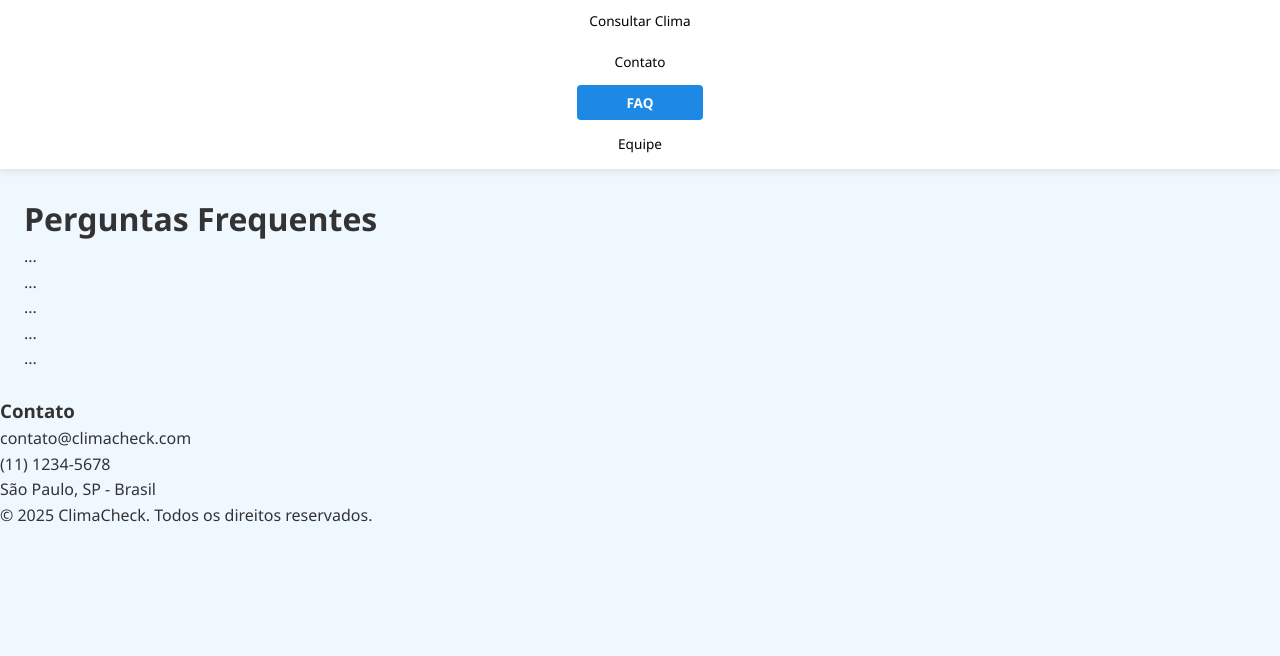
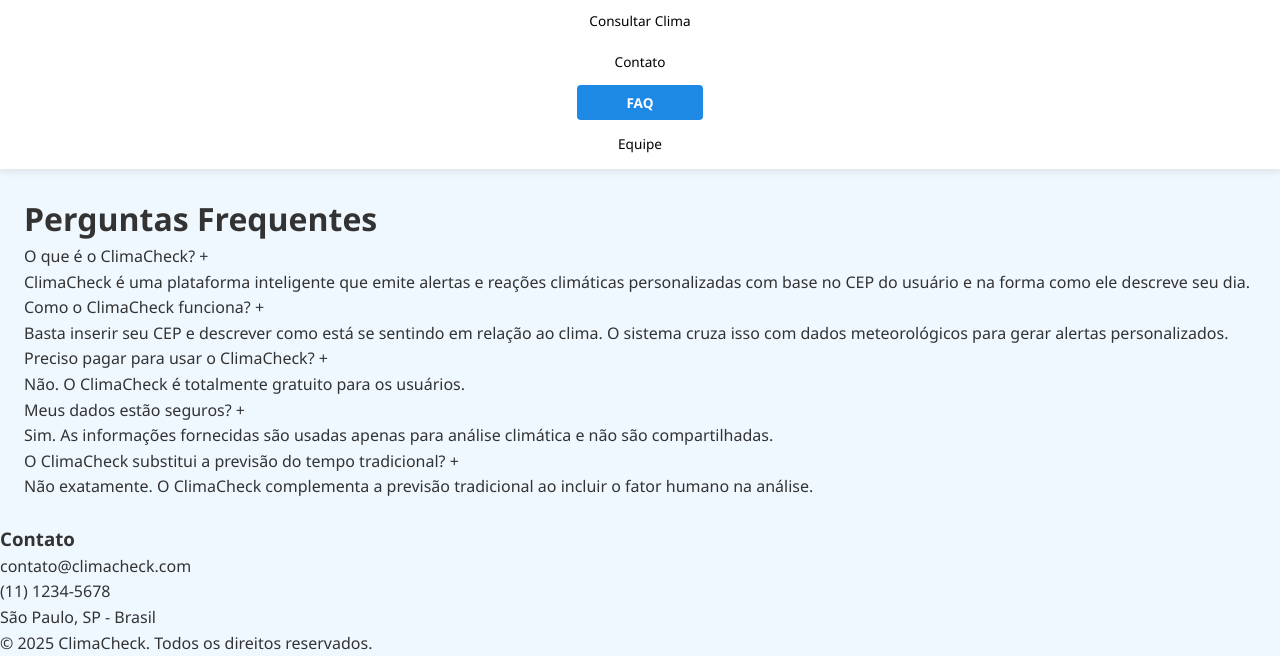
Before and after one commit to ChallengeFiap1tdspo/climaCheck, a plain HTML site: page assets/faq.html in a window 1280 px wide. Shown: the part 553-1209 px from the top of the page. Before the commit the page ends 1081 px from the top, so only its background shows below. Drawn offline with Linux system fonts and the light colour scheme.

Commit message:
ajustando perguntas e respostar e menu

```diff
--- a/assets/faq.html
+++ b/assets/faq.html
@@ -18,7 +18,7 @@
           <li><a href="../index.html">Início</a></li>
           <li><a href="./logar.html">Consultar Clima</a></li>
           <li><a href="./contato.html">Contato</a></li>
-        <li><a href="./faq.html" class="ligado">FAQ</a></li>
+          <li><a href="./faq.html"class="ligado">FAQ</a></li>
           <li><a href="equipe.html">Equipe</a></li>
         </ul>
       </nav>
@@ -28,14 +28,58 @@
         <div class="faq-container">
             <h1>Perguntas Frequentes</h1>
 
-    <div class="faq-item">...</div>
-    <div class="faq-item">...</div>
-    <div class="faq-item">...</div>
-    <div class="faq-item">...</div>
-    <div class="faq-item">...</div>
+            <div class="faq-item">
+                <div class="faq-question">
+                    <span class="faq-text">O que é o ClimaCheck?</span>
+                    <span class="faq-icon">+</span>
+                </div>
+                <div class="faq-answer">
+                    ClimaCheck é uma plataforma inteligente que emite alertas e reações climáticas personalizadas com base no CEP do usuário e na forma como ele descreve seu dia.
+                </div>
+            </div>
 
+            <div class="faq-item">
+                <div class="faq-question">
+                    <span class="faq-text">Como o ClimaCheck funciona?</span>
+                    <span class="faq-icon">+</span>
+                </div>
+                <div class="faq-answer">
+                    Basta inserir seu CEP e descrever como está se sentindo em relação ao clima. O sistema cruza isso com dados meteorológicos para gerar alertas personalizados.
+                </div>
+            </div>
+
+            <div class="faq-item">
+                <div class="faq-question">
+                    <span class="faq-text">Preciso pagar para usar o ClimaCheck?</span>
+                    <span class="faq-icon">+</span>
+                </div>
+                <div class="faq-answer">
+                    Não. O ClimaCheck é totalmente gratuito para os usuários.
+                </div>
+            </div>
+
+            <div class="faq-item">
+                <div class="faq-question">
+                    <span class="faq-text">Meus dados estão seguros?</span>
+                    <span class="faq-icon">+</span>
+                </div>
+                <div class="faq-answer">
+                    Sim. As informações fornecidas são usadas apenas para análise climática e não são compartilhadas.
+                </div>
+            </div>
+
+            <div class="faq-item">
+                <div class="faq-question">
+                    <span class="faq-text">O ClimaCheck substitui a previsão do tempo tradicional?</span>
+                    <span class="faq-icon">+</span>
+                </div>
+                <div class="faq-answer">
+                    Não exatamente. O ClimaCheck complementa a previsão tradicional ao incluir o fator humano na análise.
+                </div>
+            </div>
         </div>
     </main>
+
     <footer class="site-footer">
         <div class="footer-section">
             <h3 class="footer-title">Contato</h3>
@@ -49,6 +93,5 @@
             <p>&copy; 2025 ClimaCheck. Todos os direitos reservados.</p>
         </div>
     </footer>
-
 </body>
 </html>
```
Also changed, not shown: css/faq.css (line endings or trailing spaces). Lines whose indentation alone changed are shown as unchanged.
